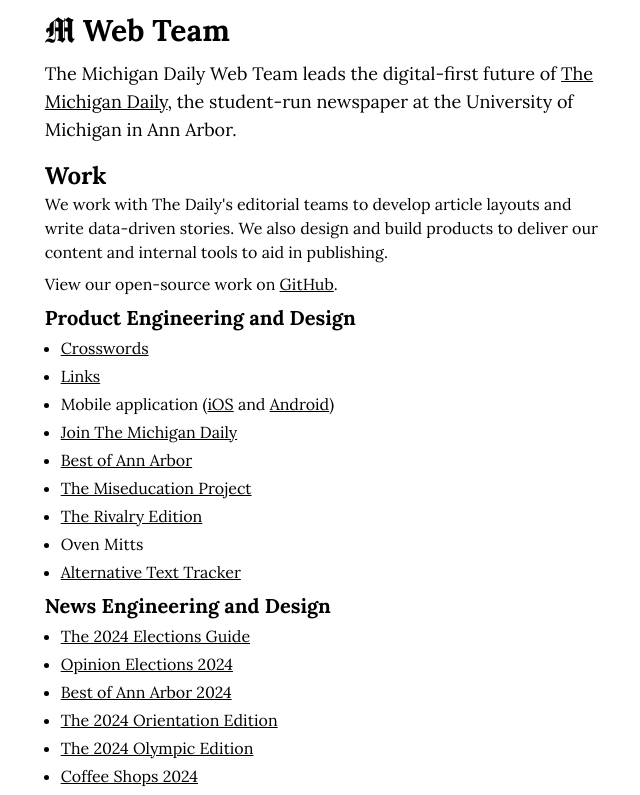
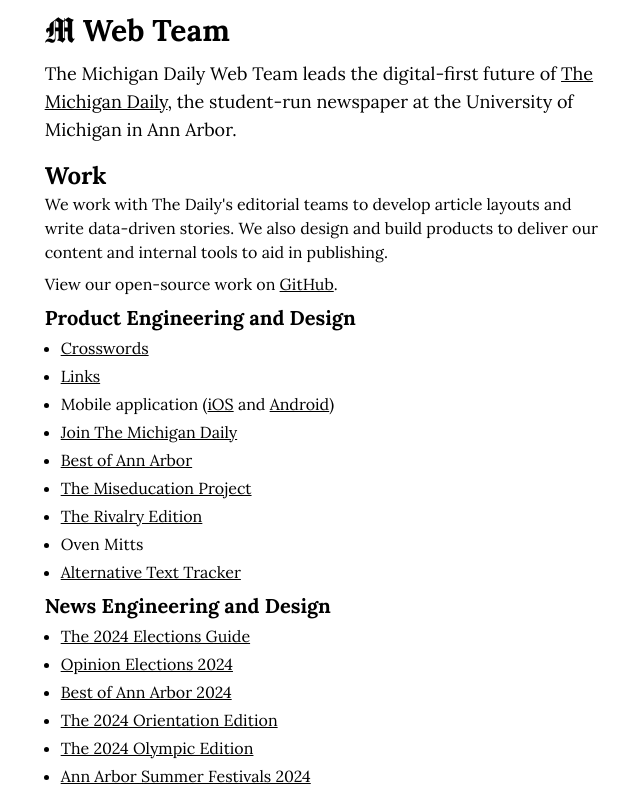
Before and after one commit to michigandaily/michigandaily.github.io, a Next.js app: page / in a window 1280 px wide. Shown: the top 795 px of the page, without its empty margins (314-954 px from the left). Built offline with nearby package versions, Linux system fonts and the light colour scheme.

Commit message:
added missing summer stuff

```diff
--- a/src/app/page.tsx
+++ b/src/app/page.tsx
@@ -130,6 +130,11 @@
               <li>
                 <Link href="https://specials.michigandaily.com/2024/olympic-edition/">
                   The 2024 Olympic Edition
+                </Link>
+              </li>
+              <li>
+                <Link href="https://specials.michigandaily.com/2024/summer-festivals/">
+                  Ann Arbor Summer Festivals 2024
                 </Link>
               </li>
               <li>
```
